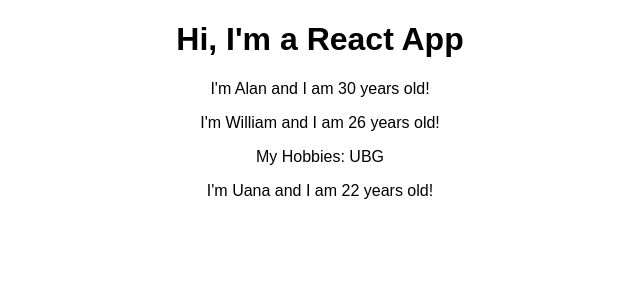
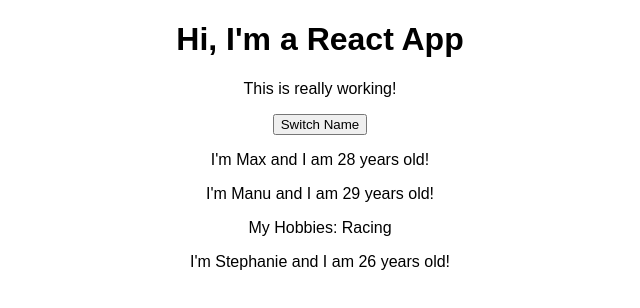
Before and after one commit to AlanMachado/react-complete-guide, a React (Create React App) app: page / in a window 1280 px wide. Shown: the top 308 px of the page, without its empty margins (320-960 px from the left). Built offline with nearby package versions, Linux system fonts and the light colour scheme.

Commit message:
Using of state on components

```diff
--- a/src/App.js
+++ b/src/App.js
@@ -1,16 +1,52 @@
-import React from 'react';
+import React, { Component } from 'react';
 import './App.css';
 import Person from './Person/Person';
 
-function App() {
-  return (
-    <div className="App">
-      <h1>Hi, I'm a React App</h1>
-      <Person name="Alan" age="30"/>
-      <Person name="William" age="26">My Hobbies: UBG</Person>
-      <Person name="Uana" age="22"/>
-    </div>
-  );
+class App extends Component {
+  state = {
+    persons: [
+      { name: 'Max', age: 28 },
+      { name: 'Manu', age: 29 },
+      { name: 'Stephanie', age: 26 }
+    ],
+    otherState: 'some other value'
+  };
+
+  switchNameHandler = () => {
+    // console.log('Was clicked!');
+    // DON'T DO THIS: this.state.persons[0].name = 'Maximilian';
+    this.setState({
+      persons: [
+        { name: 'Maximilian', age: 28 },
+        { name: 'Manu', age: 29 },
+        { name: 'Stephanie', age: 27 }
+      ]
+    });
+  };
+
+  render() {
+    return (
+      <div className="App">
+        <h1>Hi, I'm a React App</h1>
+        <p>This is really working!</p>
+        <button onClick={this.switchNameHandler}>Switch Name</button>
+        <Person
+          name={this.state.persons[0].name}
+          age={this.state.persons[0].age}
+        />
+        <Person
+          name={this.state.persons[1].name}
+          age={this.state.persons[1].age}
+        >
+          My Hobbies: Racing
+        </Person>
+        <Person
+          name={this.state.persons[2].name}
+          age={this.state.persons[2].age}
+        />
+      </div>
+    );
+  }
 }
 
 export default App;
```
